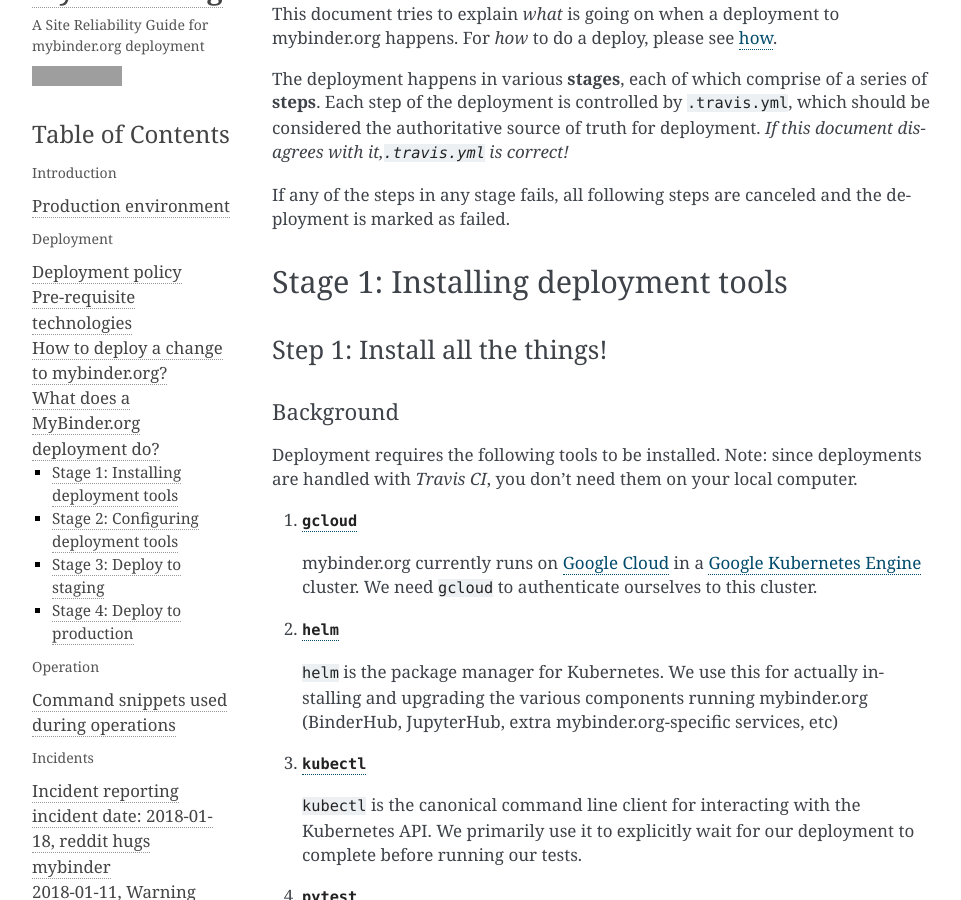
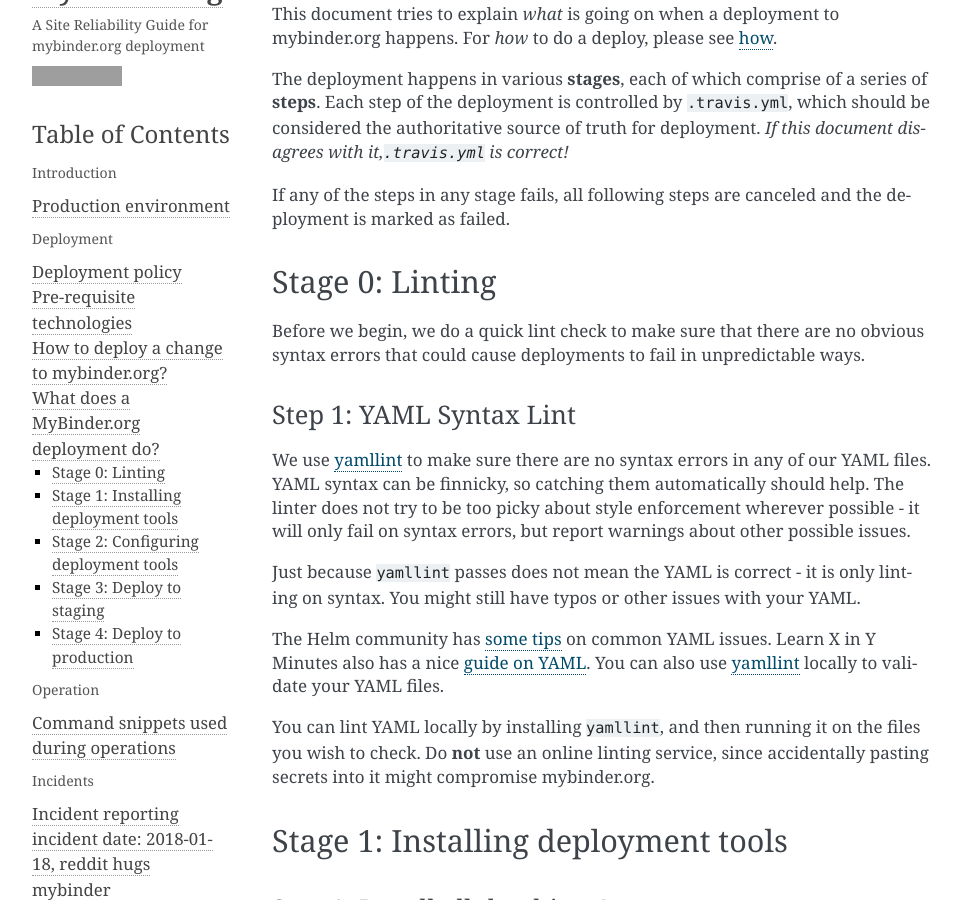
Before and after one commit to jupyterhub/mybinder.org-deploy, a Sphinx documentation site: the page built from docs/source/deployment/what.md, in a window 1280 px wide and 900 px high, scrolled down 197 px. Shown: the whole window, without its empty margins (148-1109 px from the left). Built offline with Sphinx 7.4.7, drawn with Linux system fonts in a browser that asks for light colours; pages that are not in the unit, such as notebooks, are missing from menus; some of the changed text lies outside the part shown; grey boxes are pictures that could not be loaded.

Commit message:
Lint YAML before deployment

```diff
--- a/docs/source/deployment/what.md
+++ b/docs/source/deployment/what.md
@@ -10,6 +10,33 @@
 
 If any of the steps in any stage fails, all following steps
 are canceled and the deployment is marked as failed.
+
+## Stage 0: Linting
+
+Before we begin, we do a quick lint check to make sure that there are no
+obvious syntax errors that could cause deployments to fail in unpredictable
+ways.
+
+### Step 1: YAML Syntax Lint
+
+We use [yamllint](https://github.com/adrienverge/yamllint) to make sure there
+are no syntax errors in any of our YAML files. YAML syntax can be finnicky,
+so catching them automatically should help. The linter does not try to be
+too picky about style enforcement wherever possible - it will only fail on
+syntax errors, but report warnings about other possible issues.
+
+Just because `yamllint` passes does not mean the YAML is correct - it is
+only linting on syntax. You might still have typos or other issues with your
+YAML.
+
+The Helm community has [some tips](https://github.com/kubernetes/helm/blob/master/docs/chart_template_guide/yaml_techniques.md)
+on common YAML issues. Learn X in Y Minutes also has a nice [guide on YAML](https://learnxinyminutes.com/docs/yaml/).
+You can also use [yamllint](https://github.com/adrienverge/yamllint) locally to validate
+your YAML files.
+
+You can lint YAML locally by installing `yamllint`, and then running it on the
+files you wish to check. Do **not** use an online linting service, since accidentally
+pasting secrets into it might compromise mybinder.org.
 
 ## Stage 1: Installing deployment tools
 
@@ -204,18 +231,12 @@
 
 #### What could go wrong?
 
-1. YAML formatting issue in one of the config files
+1. YAML issues in one of the config files
 
-   YAML syntax can be finnicky sometimes, and fail in non-obvious ways. The most common
-   error is the presence of tab characters in YAML, which will make them always fail.
-
-   The Helm community has [some tips](https://github.com/kubernetes/helm/blob/master/docs/chart_template_guide/yaml_techniques.md)
-   on common YAML issues. Learn X in Y Minutes also has a nice [guide on YAML](https://learnxinyminutes.com/docs/yaml/).
-   You can also use [yamllint](https://github.com/adrienverge/yamllint) locally to validate
-   your YAML files.
-
-   Remember to **not** copy paste any secret files into online YAML Linting applications
-   for linting! That could possibly compromise mybinder.org.
+   Even though the YAML linter in Stage 0 should catch all YAML syntax errors,
+   it does not mean there are no YAML errors! A python file could be syntactically
+   correct but buggy - same is true for YAML too. You might have a typo, or
+   use the wrong type of key (object vs list, string vs number, string vs boolean, etc).
 
 2. Kubernetes cluster is having difficulties
 
```
Also changed, not shown: .travis.yml, 3 other files.
